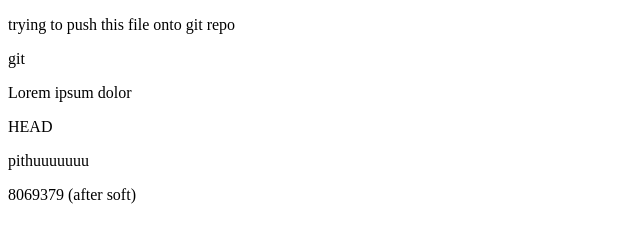
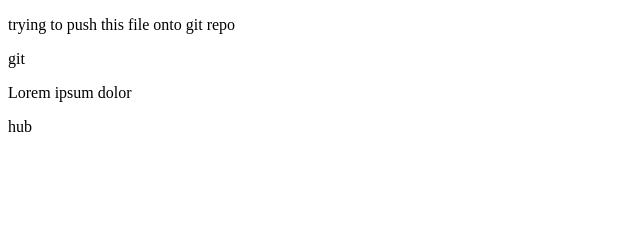
Before and after one commit to Hasini-05/git, a plain HTML site: page index1.html in a window 1280 px wide. Shown: the whole page, without its empty margins (0-640 px from the left). Drawn offline with Linux system fonts and the light colour scheme.

Commit message:
after soft

```diff
--- a/index1.html
+++ b/index1.html
@@ -9,9 +9,6 @@
     <p>trying to push this file onto git repo</p>
     <p>git</p>
     <p>Lorem ipsum dolor</p>
-HEAD
-    <p>pithuuuuuuu</p>
-8069379 (after soft)
-
+    <p>hub</p>
 </body>
 </html>
```
